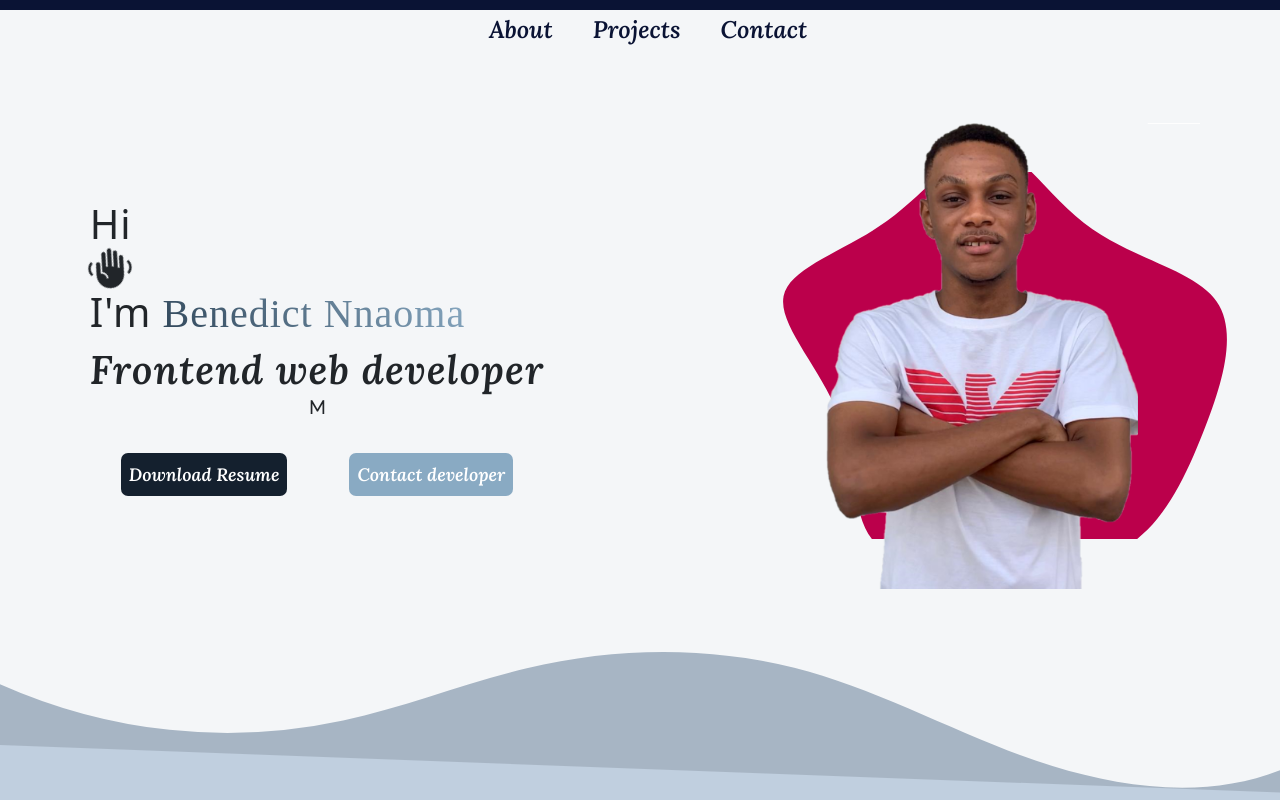
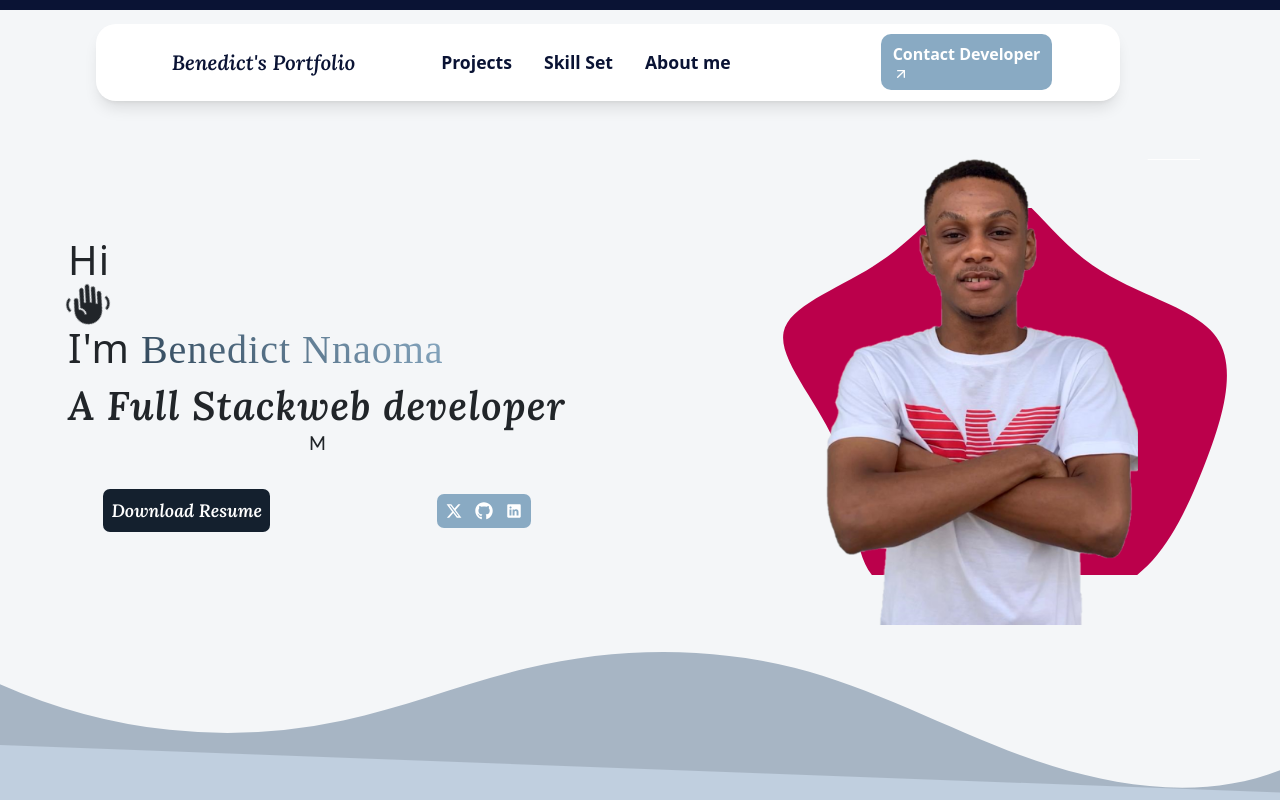
Before and after one commit to Benedictnno/portfolio, a React (Vite) app: page / in a window 1280 px wide. Shown: the top 800 px of the page. Built offline with nearby package versions, Linux system fonts and the light colour scheme; a web font is replaced by a local one.

Commit message:
finished nav

```diff
--- a/package.json
+++ b/package.json
@@ -24,7 +24,7 @@
     "react-bootstrap": "^2.7.4",
     "react-copy-to-clipboard": "^5.1.0",
     "react-dom": "^18.2.0",
-    "react-icons": "^4.9.0",
+    "react-icons": "^4.12.0",
     "react-intersection-observer": "^9.4.3",
     "react-modal": "^3.16.1",
     "react-simple-typewriter": "^5.0.1",
@@ -35,7 +35,7 @@
     "@types/react": "^18.0.28",
     "@types/react-dom": "^18.0.11",
     "@vitejs/plugin-react": "^3.1.0",
-    "tailwindcss": "^3.3.1",
+    "tailwindcss": "^3.4.13",
     "vite": "^4.2.0"
   }
 }
--- a/src/Components/Top/Burger.jsx
+++ b/src/Components/Top/Burger.jsx
@@ -27,14 +27,14 @@ const StyledBurger = styled.div`
     transform-origin: 1px;
     transition: all 0.3s linear;
     // background-color: #fff;
-    &: nth-child(1) {
+    &:nth-child(1) {
       transform: ${({ open }) => (open ? "rotate(45deg)" : "rotate(0)")};
     }
-    &: nth-child(2) {
+    &:nth-child(2) {
       transform: ${({ open }) => (open ? "translateX(100%)" : "translateX(0)")};
       opacity: ${({ open }) => (open ? "0" : "1")};
     }
-    &: nth-child(3) {
+    &:nth-child(3) {
       transform: ${({ open }) => (open ? "rotate(-45deg)" : "rotate(0)")};
     }
   }
--- a/src/Components/Top/RightNav.jsx
+++ b/src/Components/Top/RightNav.jsx
@@ -1,10 +1,12 @@
 import React, { useContext } from "react";
 import styled from "styled-components";
+import { LuDot } from "react-icons/lu";
+import { FiArrowUpRight } from "react-icons/fi";
 import { Appcomponet } from "../../App";
 const Ul = styled.ul`
   list-style: none;
   display: flex;
-    justify-content: center;
+  justify-content: center;
   flex-flow: row nowrap;
   align-items: center;
   color: #fff;
@@ -16,7 +18,7 @@ const Ul = styled.ul`
     cursor: pointer;
   }
 
- li> a {
+  li > a {
     color: var(--main-color1);
   }
 
@@ -36,32 +38,76 @@ const Ul = styled.ul`
     overflow-y: hidden;
     align-items: center;
 
-    li> a {
+    li > a {
       color: #fff;
     }
   }
+
 
   //   .mid-nav {
   //     display: flex;
   //   }
 `;
+
 const RightNav = () => {
-  const {  open, setOpen } = useContext(Appcomponet);
+  const { open, setOpen } = useContext(Appcomponet);
   return (
     <Ul open={open} className="nav_bar">
       {/* <ul > */}
 
-      <li>
-        <a href="#about" onClick={()=>setOpen(false)}>About</a>
-      </li>
-      <li>
-        <a href="#project" onClick={()=>setOpen(false)}>Projects</a>
-      </li>
+      <nav className="nav">
+        <div className="large_screen">
+          <a href="/" className="logo_text">
+            Benedict's Portfolio
+          </a>
 
-      <li>
-        <a href="#contact" onClick={()=>setOpen(false)}>Contact</a>
-      </li>
-      {/* </ul> */}
+          <div className=" large_screen2">
+            <a href="#project" className="">
+              Projects
+            </a>
+            <a href="#skill">Skill Set</a>
+            <a href="#about">About me</a>
+            {/* <div className=" ">
+            <p>Download eeffffffvResume</p>
+            {/* <FaGithub size={25} /> */}
+            {/* <p>menu</p> *
+          </div> */}
+          </div>
+
+          <a href="#contact" className="contact_Top">
+            {/* <LuDot color="#fff" size={40} /> */}
+            <span>Contact Developer</span>
+            <FiArrowUpRight />
+          </a>
+        </div>
+      </nav>
+
+      {/* small screens */}
+      <ul className="small_screen">
+        <div className="">
+          <a to={"/"} className=" ">
+            Nnaoma Benedict
+          </a>
+          {/* <IoIosMenu /> */}
+        </div>
+        <li>
+          <a href="#about" onClick={() => setOpen(false)}>
+            About
+          </a>
+        </li>
+
+        <li>
+          <a href="#project" onClick={() => setOpen(false)}>
+            Projects
+          </a>
+        </li>
+
+        <li>
+          <a href="#contact" onClick={() => setOpen(false)}>
+            Contact Developer
+          </a>
+        </li>
+      </ul>
     </Ul>
   );
 };
--- a/src/Components/Top/Top.jsx
+++ b/src/Components/Top/Top.jsx
@@ -6,7 +6,9 @@ import "aos/dist/aos.css";
 import Nav from "./Nav";
 import { aniQuotes } from "./Quotes";
 import Resume from "../../images/Resume.pdf";
-
+import { RiTwitterXFill } from "react-icons/ri";
+import { FaGithub } from "react-icons/fa";
+import { IoLogoLinkedin } from "react-icons/io";
 const Top = () => {
   useEffect(() => {
     Aos.init({ duration: 1000 });
@@ -25,7 +27,7 @@ const Top = () => {
             </span>
           </h1>
           <br />
-          <h1 className="frontend ">Frontend web developer </h1>
+          <h1 className="frontend ">A Full Stackweb developer </h1>
           <blockquote>{aniQuotes()}</blockquote>
 
           <div className="top_btn_container b-container">
@@ -35,7 +37,10 @@ const Top = () => {
               </a>
             </button>
             <button type="button " className="contact   ">
-              <a href="#contact">Contact developer</a>
+              <RiTwitterXFill />
+              <FaGithub />
+              <IoLogoLinkedin />
+
             </button>
           </div>
         </section>
--- a/src/index.css
+++ b/src/index.css
@@ -1,6 +1,7 @@
 @tailwind base;
 @tailwind components;
 @tailwind utilities;
+
 
 :root{
   --main-color1:#0a1334 ;
@@ -20,12 +21,12 @@
   padding: 0;
 }
 
-::-webkit-scrollbar {
+/* ::-webkit-scrollbar {
   display: none;
-}
+} */
 body{
   box-sizing: border-box;
-  scroll-behavior: smooth;
+  /* scroll-behavior: smooth; */
   background-color: #f4f6f8;
   margin: 0;
   padding: 0;
@@ -54,6 +55,8 @@ button{
 
 .intro{
   width: fit-content;
+  justify-content: center;
+  align-items: center;
   margin-bottom: 10rem;
 }
 
@@ -61,10 +64,16 @@ button{
 .intro> h1{
   font-size: var(--big-fonts);
 letter-spacing: 1px;
+  padding:0 3rem;
+justify-self: center;
+align-self: center;
+  width: 100%;
+
 }
 .intro> blockquote{
   white-space: wrap;
   text-align: center;
+  padding:0 3rem;
   width: 100%;
   font-family: var(--small-font-family);
 }
@@ -90,6 +99,11 @@ letter-spacing: 1px;
 }
 .contact{
   background: #89aac3;
+  display: flex;
+  gap:.75rem;
+  font-size: 2rem;
+  align-self:center;
+
   /* margin-left: 1rem; */
 padding: .5rem;
 color: #fff;
@@ -551,8 +565,86 @@ margin: 0 auto;
   justify-content: space-between;
 }
 
+.nav{
+  display: inline-block;
+  width: 100%;
+  margin-top: 2rem;
+  margin-bottom: 4rem;
+ left:50%;
+}
+.large_screen{
+ display: flex;
+justify-content: space-evenly;
+align-items: center;
+flex-direction: row;
+ background-color: #fff;
+ position: fixed;
+  width: 80%;
+margin-top: 1.5rem;
+border-radius: 20px;
+ z-index: 5;
+ top: 0;
+ left: 0;
+ padding:.65rem .35rem ;
+  margin-left: 6rem ;
+    margin-right: 6rem ;
+ --tw-shadow: 0 10px 15px -3px rgb(0 0 0 / 0.1), 0 4px 6px -4px rgb(0 0 0 / 0.1);
+    --tw-shadow-colored: 0 10px 15px -3px var(--tw-shadow-color), 0 4px 6px -4px var(--tw-shadow-color);
+    box-shadow: var(--tw-ring-offset-shadow, 0 0 #0000), var(--tw-ring-shadow, 0 0 #0000), var(--tw-shadow);
+
+  text-align: center;
+
+}
 
 
+
+.large_screen2{
+  display: flex;
+flex-direction: row;
+  font-size:1.1rem;
+
+}
+
+.large_screen2>a:hover{
+  background-color: var(--main-color4);
+  border-radius:3px;
+  color:#fff;
+
+}
+.large_screen2 > a{
+  margin-left : 1rem;
+  padding:.2rem .5rem;
+  color: var( --main-color1);
+
+}
+.large_screen>a , .large_screen2 > a{
+  text-decoration: none;
+  font-weight: bold;
+  align-self: center;
+}
+.contact_Top{
+  background-color: var(--main-color4);
+  border-radius: 10px;
+  text-align: center;
+  justify-self: flex-end;
+  align-self: center;
+  margin-left: 5rem;
+  font-size:1rem;
+padding:.5rem .75rem;
+color:#fff;
+}
+
+.logo_text{
+  font-family: var(--styled-font-family);
+   font-size:1.3rem;
+  margin-left: .5rem;
+  color: var( --main-color1);
+
+}
+
+.contact_icon{
+  padding-right: -0.5rem;
+}
 @media screen and (max-width: 768px) {
   .Stack_contain {
       display: grid;
@@ -717,3 +809,18 @@ margin: 0 auto;
 
   }
 }
+
+@media (min-width: 768px) {
+    .small_screen {
+      display: none;
+      color:red;
+    }
+  }
+@media (max-width: 768px) {
+    .large_screen {
+      display: none;
+      color:red;
+
+
+    }
+  }
```
Also changed, not shown: 1 other file (tests, documents, lock files or other folders).
